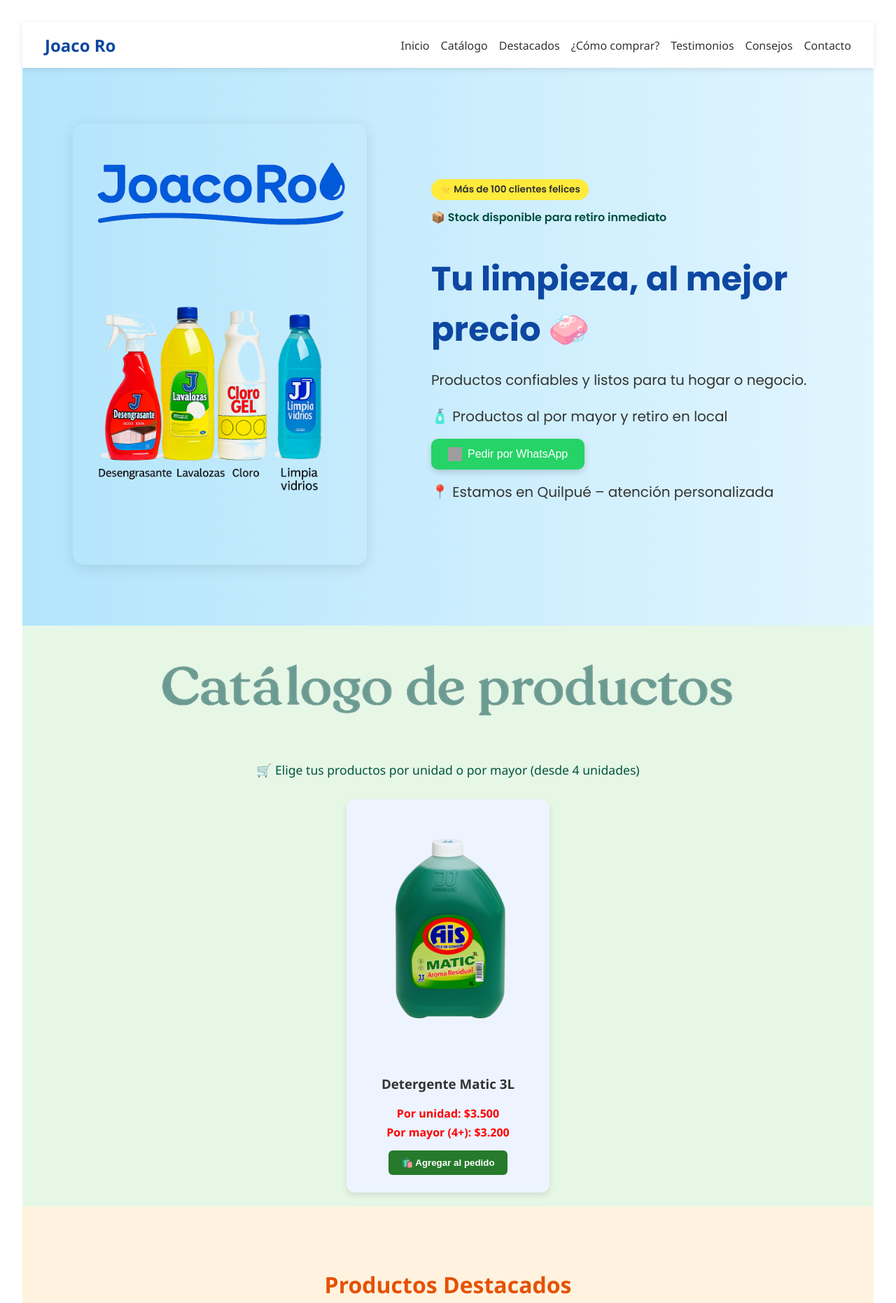
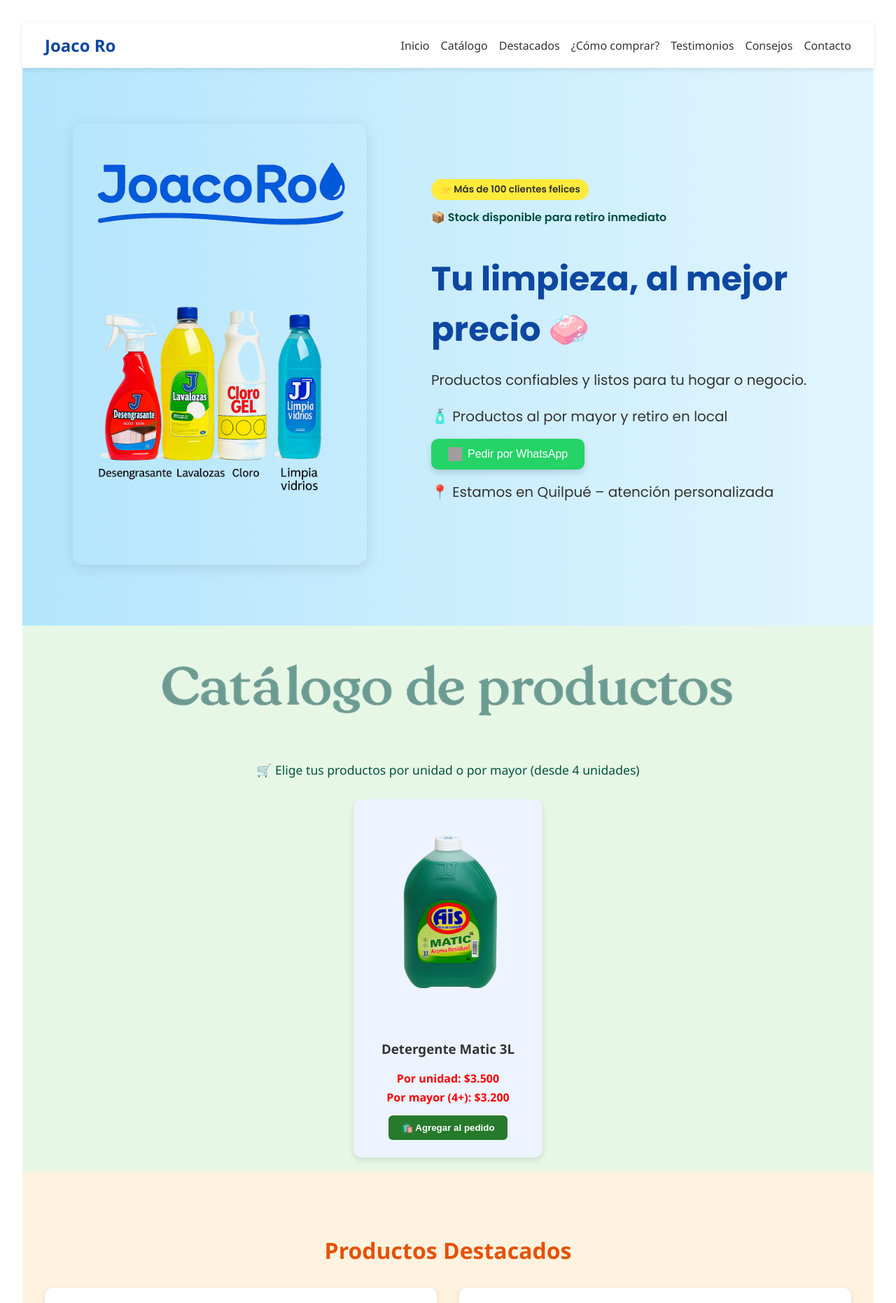
Before and after one commit to Marshelby/joaco-ro, a React (Vite) app: page / in a window 1280 px wide. Shown: the top 1862 px of the page at 70% size. Built offline with nearby package versions, Linux system fonts and the light colour scheme; grey boxes are pictures that could not be loaded.

Commit message:
🎯 Ajusta tamaño de imagen y grilla para mostrar 4 productos por fila

```diff
--- a/src/components/Catalogo.css
+++ b/src/components/Catalogo.css
@@ -29,13 +29,13 @@
   padding: 25px;
   border-radius: 12px;
   box-shadow: 0 4px 8px rgba(0, 0, 0, 0.1);
-  width: 240px;
+  width: 220px; /* Se ajusta para que quepan 4 en fila */
   max-width: 100%;
   text-align: center;
 }
 
 .producto-imagen {
-  width: 220px;
+  width: 187px; /* REDUCCIÓN DEL 15% respecto a 220px */
   height: auto;
   object-fit: contain;
   margin-bottom: 15px;
```
